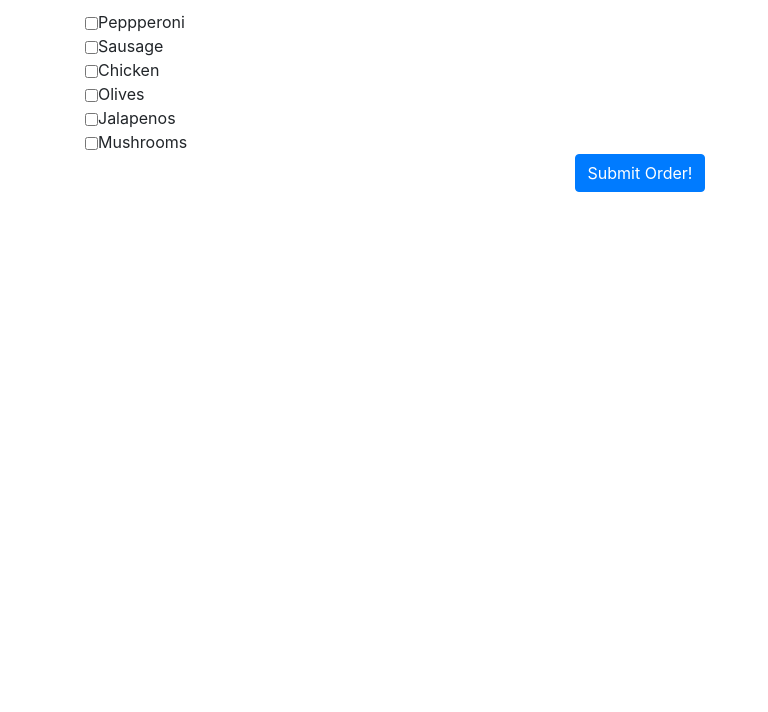
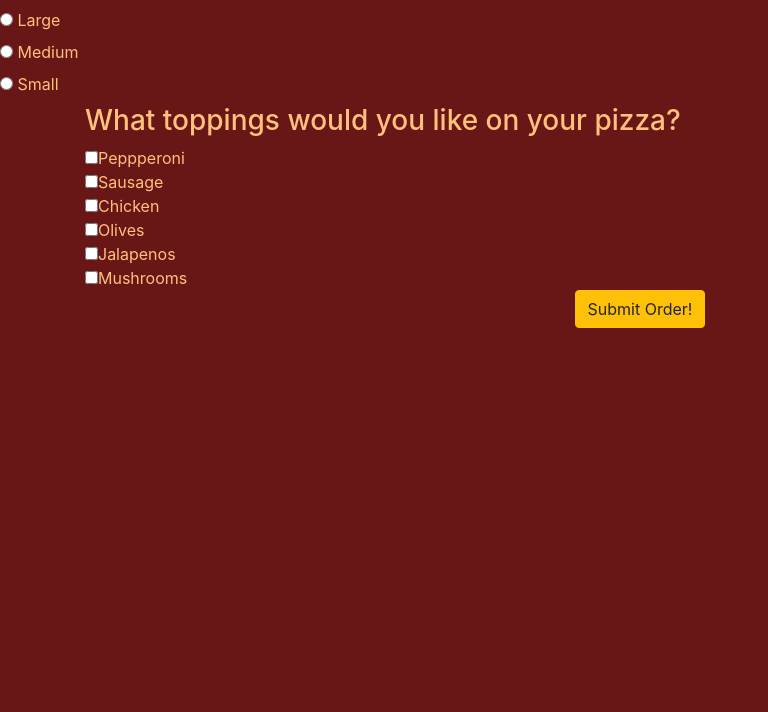
Before and after one commit to bclauson/Pizza-Parlor, a plain HTML site: page index.html in a window 1280 px wide. Shown: the part 88-800 px from the top of the page, without its empty margins (0-768 px from the left). Drawn offline with nearby package versions, Linux system fonts and the light colour scheme.

Commit message:
add pizza size buttons and functionality in UI logic

```diff
--- a/css/styles.css
+++ b/css/styles.css
@@ -1,9 +1,12 @@
-input {
-  vertical-align: middle;
-  position: relative;
-}
+
 
 .buttonContainer {
   justify-content: center;
   display: flex;
 }
+
+
+body {
+  background-color: rgb(105, 22, 22);
+  color: rgb(255, 194, 125)
+}
--- a/index.html
+++ b/index.html
@@ -12,6 +12,28 @@
 <body>
   <div class="pizzaIntro">
   <h1>Pizza Options</h1>
+  </div>
+
+  <div class="pizzaSize">
+    <p>What size pizza would you like?</p>
+    <div class="radio">
+      <label>
+        <input type="radio" name="size" value="large">
+        Large
+      </label>
+    </div>
+    <div class="radio">
+      <label>
+        <input type="radio" name="size" value="medium">
+        Medium
+      </label>
+    </div>
+    <div class="radio">
+      <label>
+        <input type="radio" name="size" value="small">
+        Small
+      </label>
+    </div>
   </div>
 
   <div class="container">
@@ -40,7 +62,7 @@
 
   <form id=submit>
     <div class="buttonContainer">
-      <button type="submit" class="btn btn-primary">Submit Order!</button>
+      <button type="submit" class="btn btn-warning">Submit Order!</button>
     </div>
   </form>
 
--- a/js/scripts.js
+++ b/js/scripts.js
@@ -47,10 +47,11 @@ $(document).ready(function(){
   $("form#submit").submit(function(event){
     event.preventDefault();
     let toppingsSubmitted = [];
+    const size = $("input:radio[name=size]:checked").val();
     $.each($("input[name='toppings']:checked"), function(element) {
       toppingsSubmitted.push($(this).val());
     });
-    myPizza = new Pizza(toppingsSubmitted, "small");
+    myPizza = new Pizza(toppingsSubmitted, size);
     myPizza.toppingGenerate();
     myPizza.checkPrice();
 
```
